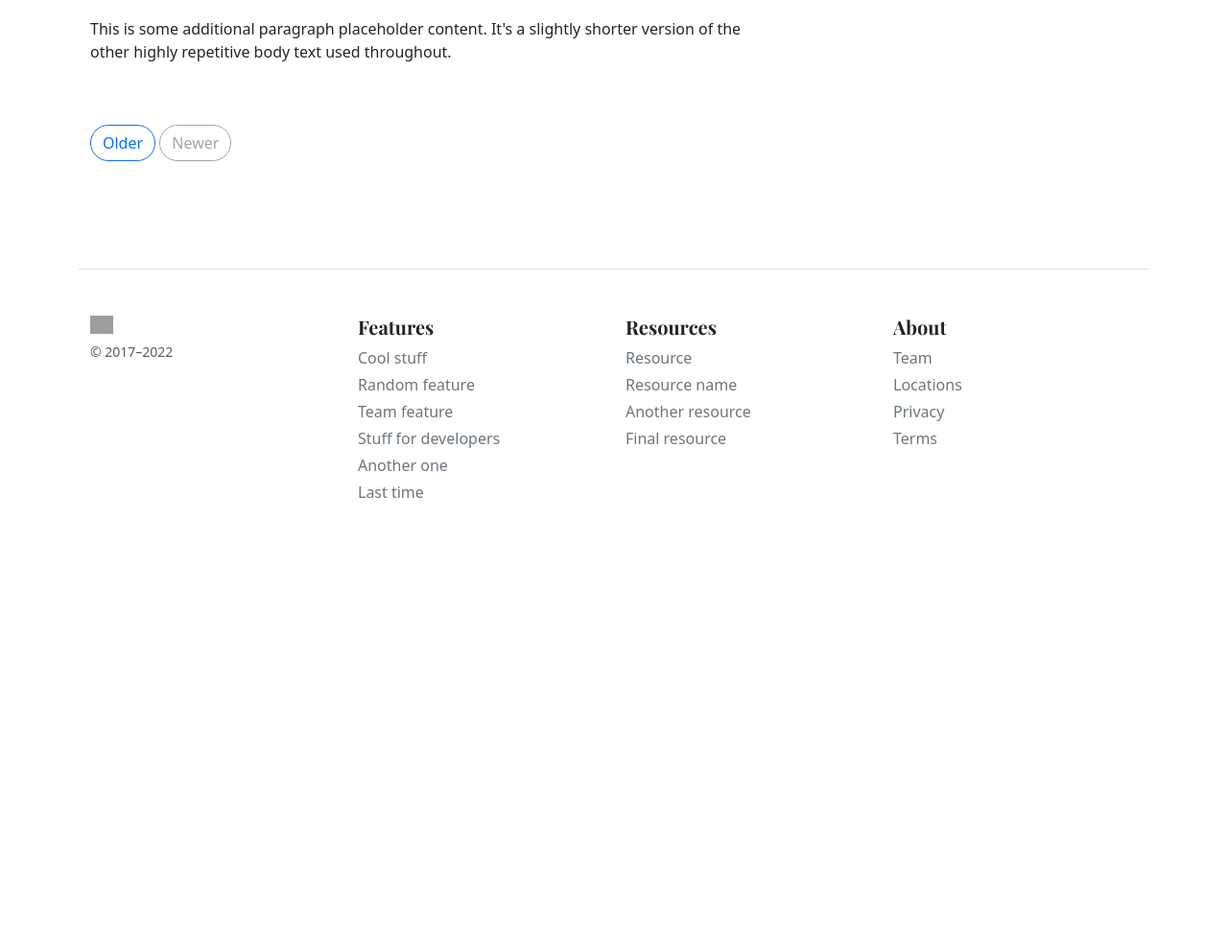
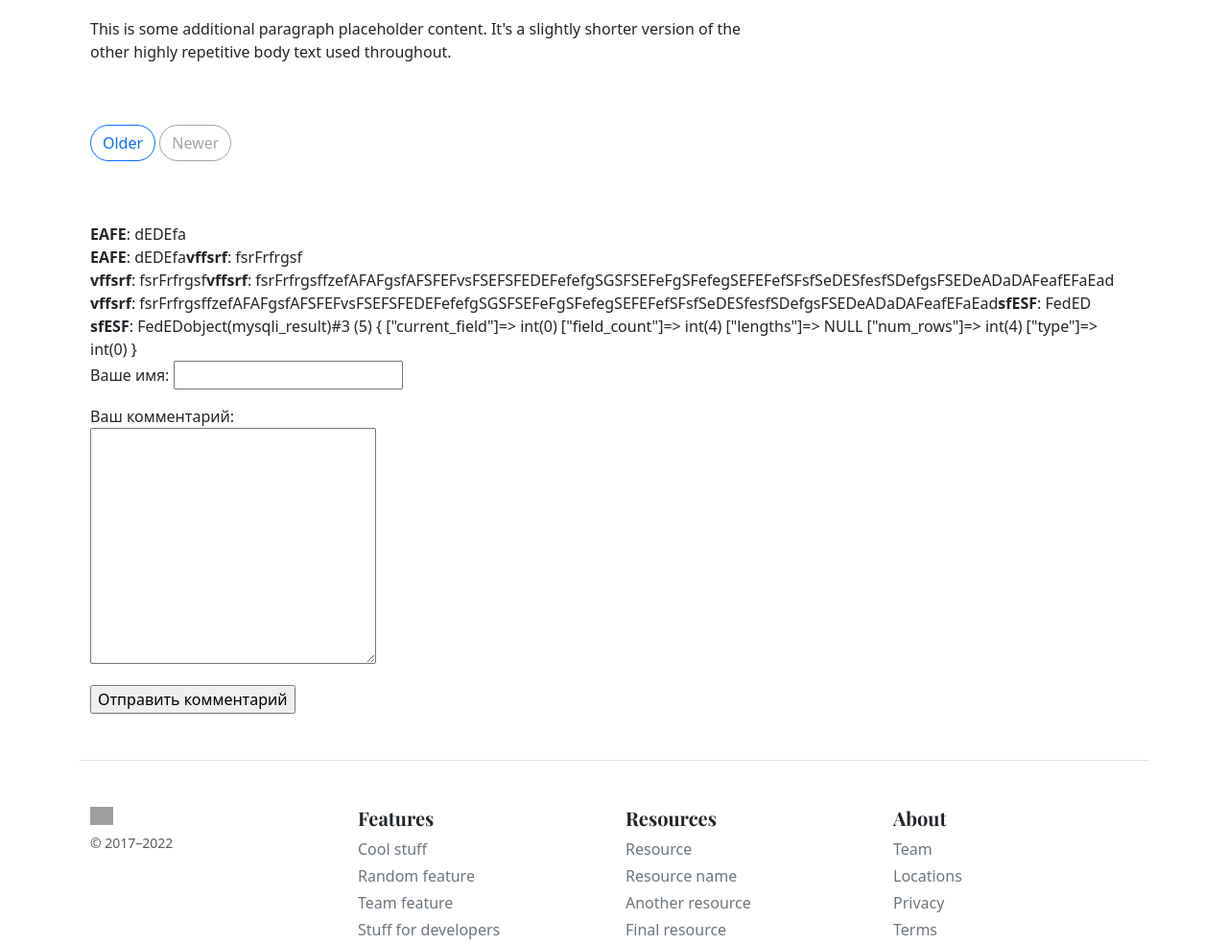
Before and after one commit to Alex-Slawen2001/test_work, a PHP site: page /bootstrap/boot.php in a window 1280 px wide. Shown: the part 3874-4858 px from the top of the page at 96% size. Before the commit the page ends 4393 px from the top, so only its background shows below. Run offline with PHP 8.4, Linux system fonts and the light colour scheme; data comes from the database, SQL or seed files in the repository; some libraries are stand-ins or nearby versions; grey boxes are pictures that could not be loaded.

Commit message:
change commit

```diff
--- a/bootstrap/boot.php
+++ b/bootstrap/boot.php
@@ -213,9 +213,25 @@
     ?>
 
 
+
+
+
 <!--   aside-->
     <?
     include 'aside.php';
+
+    ?>
+
+    <?
+    include 'enter.php';
+
+    ?>
+
+
+
+    <!-- комментарии  -->
+    <?
+    include 'comment-form.php';
 
     ?>
 
--- a/comment-form.php
+++ b/bootstrap/comment-form.php
@@ -8,6 +8,7 @@
 </head>
 
 <body>
+<div>
 <form name="comment" action="obr.php" method="post">
     <p>
         <label>Ваше имя:</label>
@@ -23,6 +24,6 @@
         <input type="submit" value="Отправить комментарий" />
     </p>
 </form>
-
+</div>
 </body>
 </html>
--- /dev/null
+++ b/bootstrap/enter.php
@@ -0,0 +1,25 @@
+<?php
+
+require_once "connect.comment.php";
+
+//$page_id = 150;// Уникальный идентификатор страницы (статьи или поста)
+//
+//$result_set = 'SELECT * FROM `coms` WHERE `page_id` ='$page_id''; //Вытаскиваем все комментарии для данной страницы
+//$result = mysqli_query($mysql,$result_set);
+//
+//while ($row = $result_set->fetch_assoc()) {
+//    print_r("<b>".$row["author"]."</b>: ".$row["message"]); //Вывод комментариев
+//   echo "<br />";
+//    echo "<b>".$row["author"]."</b>: ".$row["message"];
+//}
+//var_dump($result_set);
+
+
+$sql = 'SELECT * FROM `coms` ';
+$result = mysqli_query($mysql,$sql);
+while ($row = $result->fetch_assoc()) {
+    print_r("<b>".$row["author"]."</b>: ".$row["message"]); //Вывод комментариев
+  echo "<br />";
+   echo "<b>".$row["author"]."</b>: ".$row["message"];
+}
+var_dump($result);
```
Also changed, not shown: enter.php (deleted, +0 -10 lines), bootstrap/connect.comment.php (renamed from connect.comment.php), bootstrap/obr.php (renamed from obr.php).
